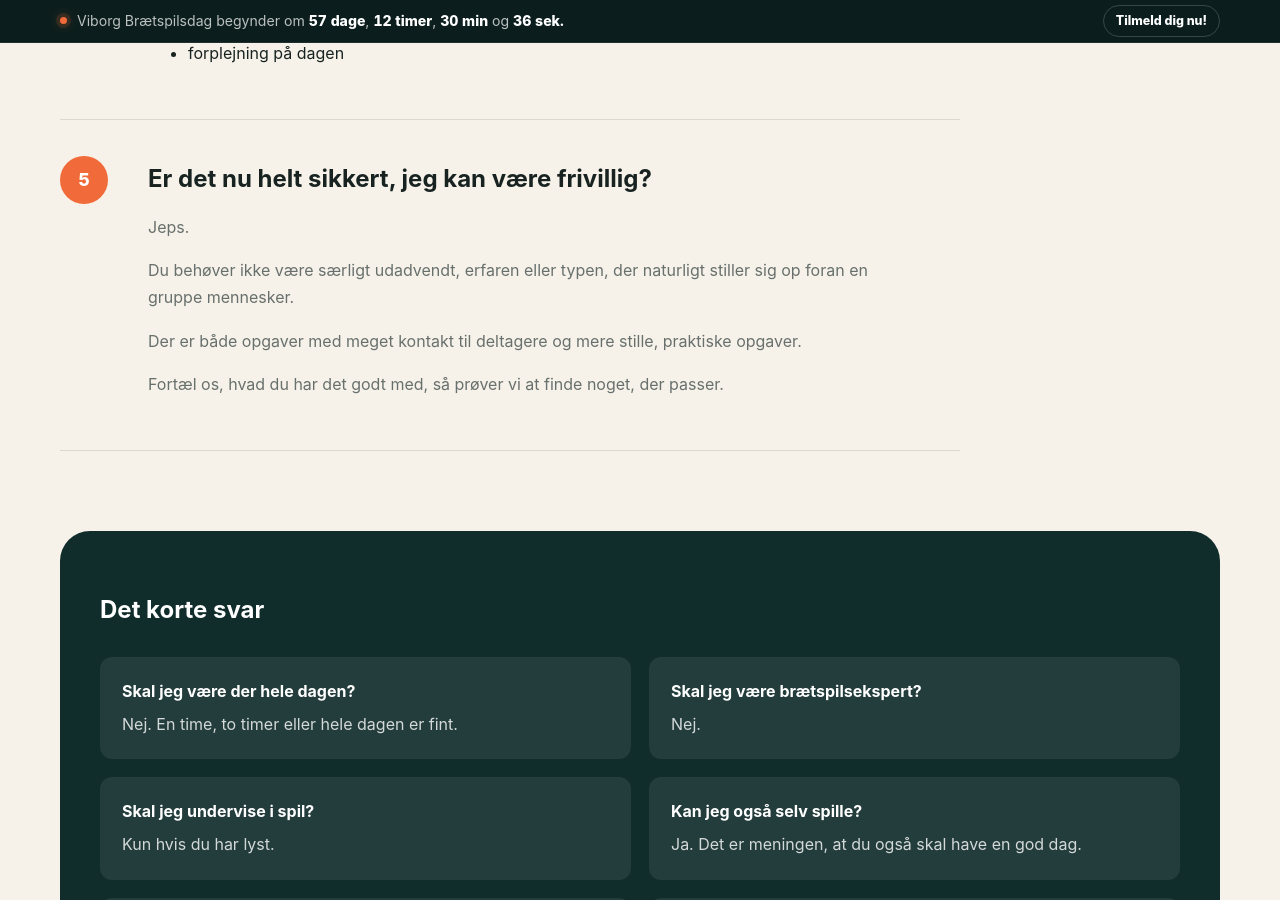
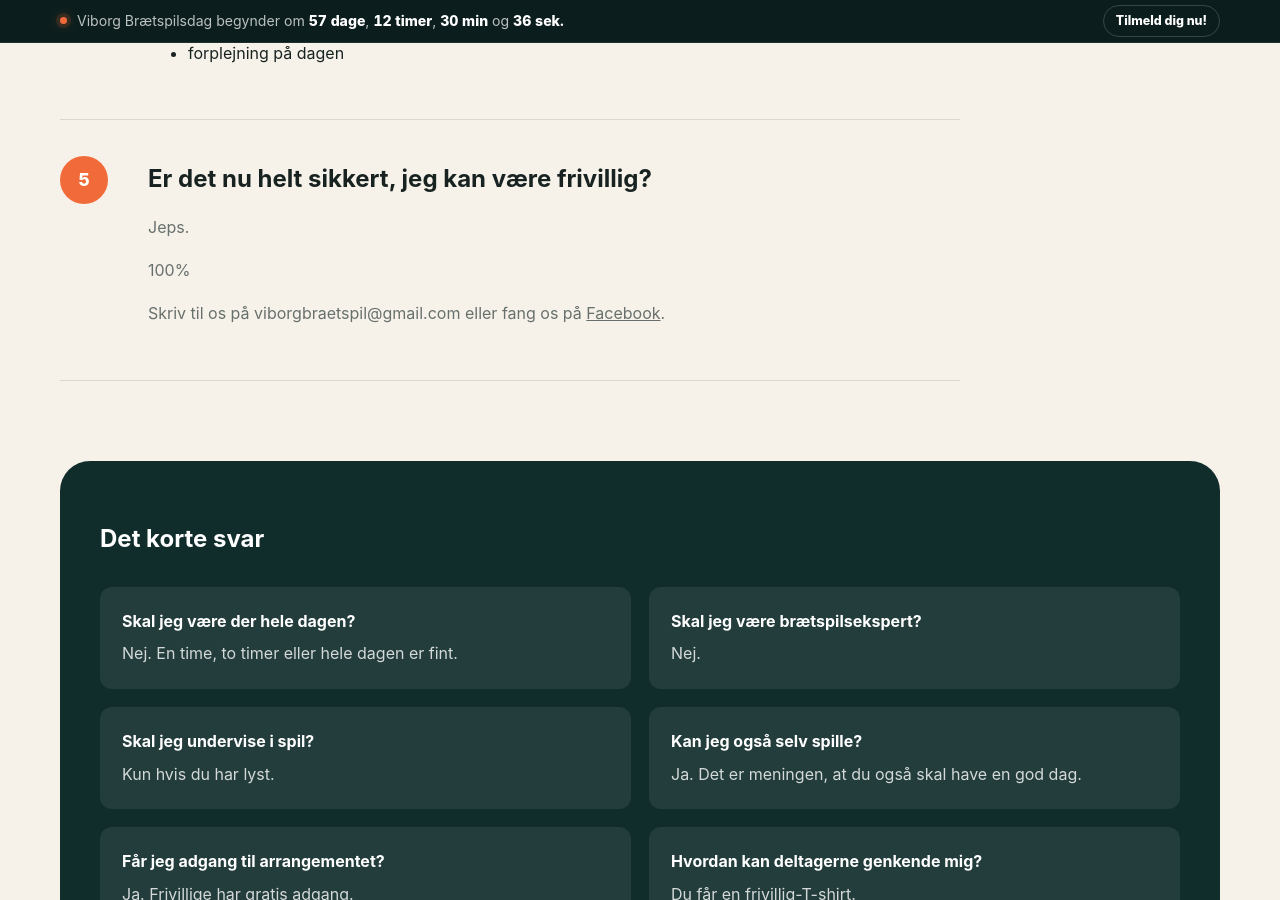
Before and after one commit to Andrejao/spilex, a Jekyll site: the page built from frivillig.html, in a window 1280 px wide and 900 px high, scrolled down 2295 px. Built offline with Jekyll 4.4.1, drawn with Linux system fonts in a browser that asks for light colours.

Commit message:
Update frivillig.html

```diff
--- a/frivillig.html
+++ b/frivillig.html
@@ -156,18 +156,12 @@ permalink: /frivillig/
           </p>
 
           <p>
-            Du behøver ikke være særligt udadvendt, erfaren eller typen,
-            der naturligt stiller sig op foran en gruppe mennesker.
+    100%
           </p>
 
-          <p>
-            Der er både opgaver med meget kontakt til deltagere og mere stille,
-            praktiske opgaver.
-          </p>
 
           <p>
-            Fortæl os, hvad du har det godt med, så prøver vi at finde noget,
-            der passer.
+            Skriv til os på viborgbraetspil@gmail.com eller fang os på <a href="https://www.facebook.com/viborgbraetspilsdag/">Facebook</a>.
           </p>
         </div>
       </article>
```
